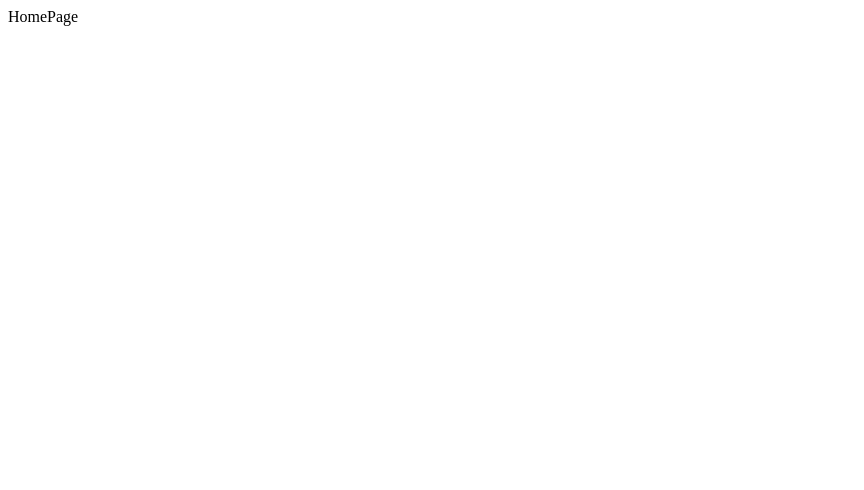
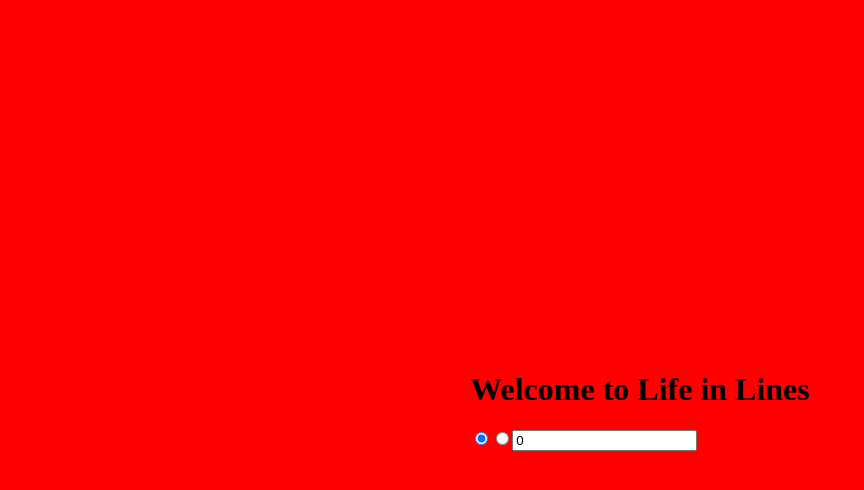
Before and after one commit to Yathaartha/life-in-lines, a React (Vite) app: page / in a window 1280 px wide. Shown: the top 490 px of the page, without its empty margins (0-864 px from the left). Built offline with nearby package versions, Linux system fonts and the light colour scheme.

Commit message:
feat: basic concept home page

```diff
--- a/package.json
+++ b/package.json
@@ -10,8 +10,10 @@
     "preview": "vite preview"
   },
   "dependencies": {
+    "@reduxjs/toolkit": "2.8.2",
     "react": "19.1.0",
     "react-dom": "19.1.0",
+    "react-redux": "9.2.0",
     "react-router": "7.6.3",
     "styled-components": "6.1.19"
   },
--- /dev/null
+++ b/src/hooks.ts
@@ -0,0 +1,6 @@
+import { useDispatch, useSelector } from "react-redux";
+import type { RootState, AppDispatch } from "./store";
+
+// Use throughout your app instead of plain `useDispatch` and `useSelector`
+export const useAppDispatch = useDispatch.withTypes<AppDispatch>();
+export const useAppSelector = useSelector.withTypes<RootState>();
--- /dev/null
+++ b/src/views/HomePage.css.ts
@@ -0,0 +1,22 @@
+import styled from "styled-components";
+
+export const HomePageBackground = styled.div.withConfig({
+  shouldForwardProp: (prop) => prop !== "bgColor" && prop !== "bgOpacity",
+})<{
+  bgColor?: string;
+  bgOpacity?: number;
+}>`
+  background-color: ${({ bgColor, bgOpacity }) =>
+    bgColor
+      ? `${bgColor}${bgOpacity ? Math.round(bgOpacity * 255).toString(16) : ""}`
+      : "transparent"};
+  width: 100vw;
+  height: 100vh;
+  position: absolute;
+  top: 0;
+  left: 0;
+  z-index: -1;
+  display: flex;
+  align-items: center;
+  justify-content: center;
+`;
--- a/src/views/HomePage.tsx
+++ b/src/views/HomePage.tsx
@@ -1,3 +1,37 @@
+import { useState } from "react";
+import { HomePageBackground } from "./HomePage.css";
+
 export const HomePage = () => {
-  return <div>HomePage</div>;
+  const [eventType, setEventType] = useState("positive");
+  const [eventValue, setEventValue] = useState(0);
+
+  return (
+    <HomePageBackground
+      bgColor={`${eventType === "positive" ? "#ff0000" : "#0CCE6B"}`}
+      bgOpacity={eventValue / 100}>
+      <div>
+        <h1>Welcome to Life in Lines</h1>
+        <input
+          type="radio"
+          id="positive"
+          value={eventType}
+          onChange={() => setEventType("positive")}
+          checked={eventType === "positive"}
+        />
+        <input
+          type="radio"
+          id="negative"
+          value={eventType}
+          onChange={() => setEventType("negative")}
+          checked={eventType === "negative"}
+        />
+        <input
+          type="number"
+          max={100}
+          value={eventValue}
+          onChange={(e) => setEventValue(Number(e.target.value))}
+        />
+      </div>
+    </HomePageBackground>
+  );
 };
```
Also changed, not shown: src/store.ts (added, +11 -0 lines), 1 other file (tests, documents, lock files or other folders).
